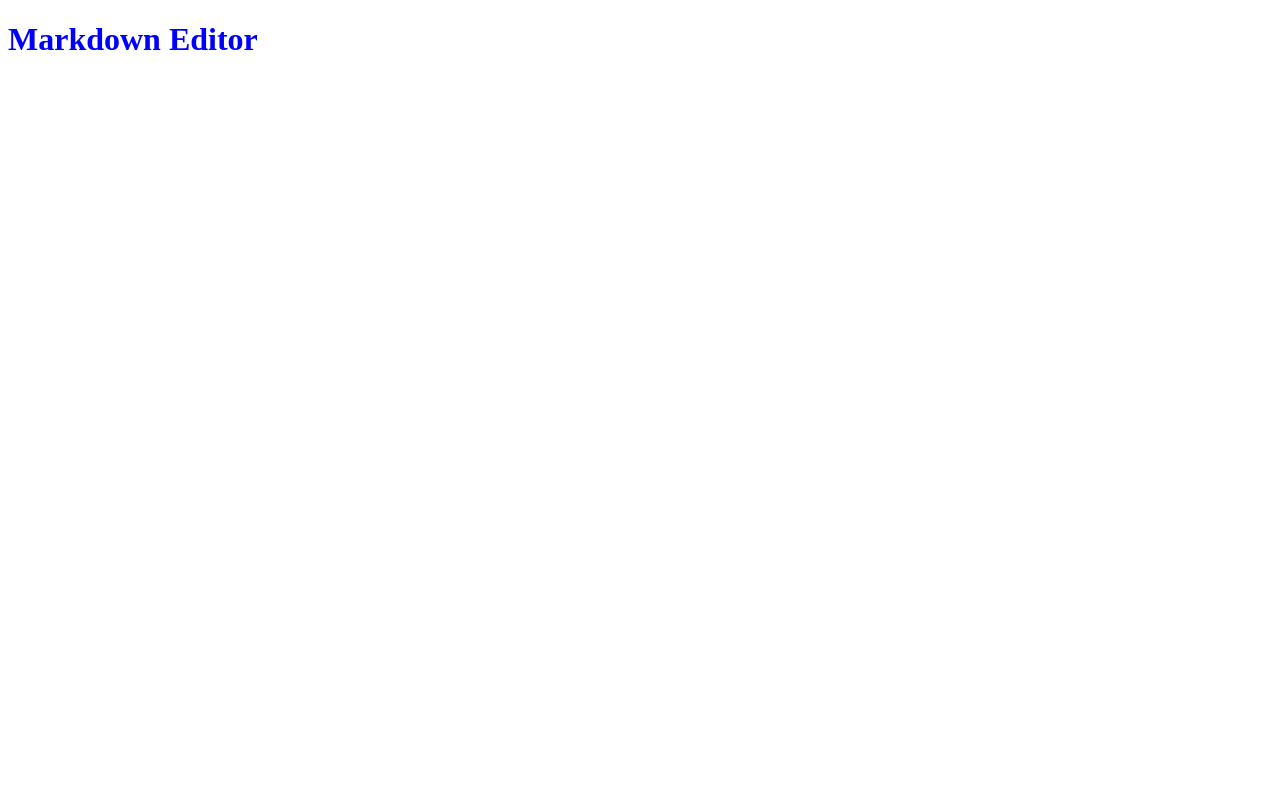
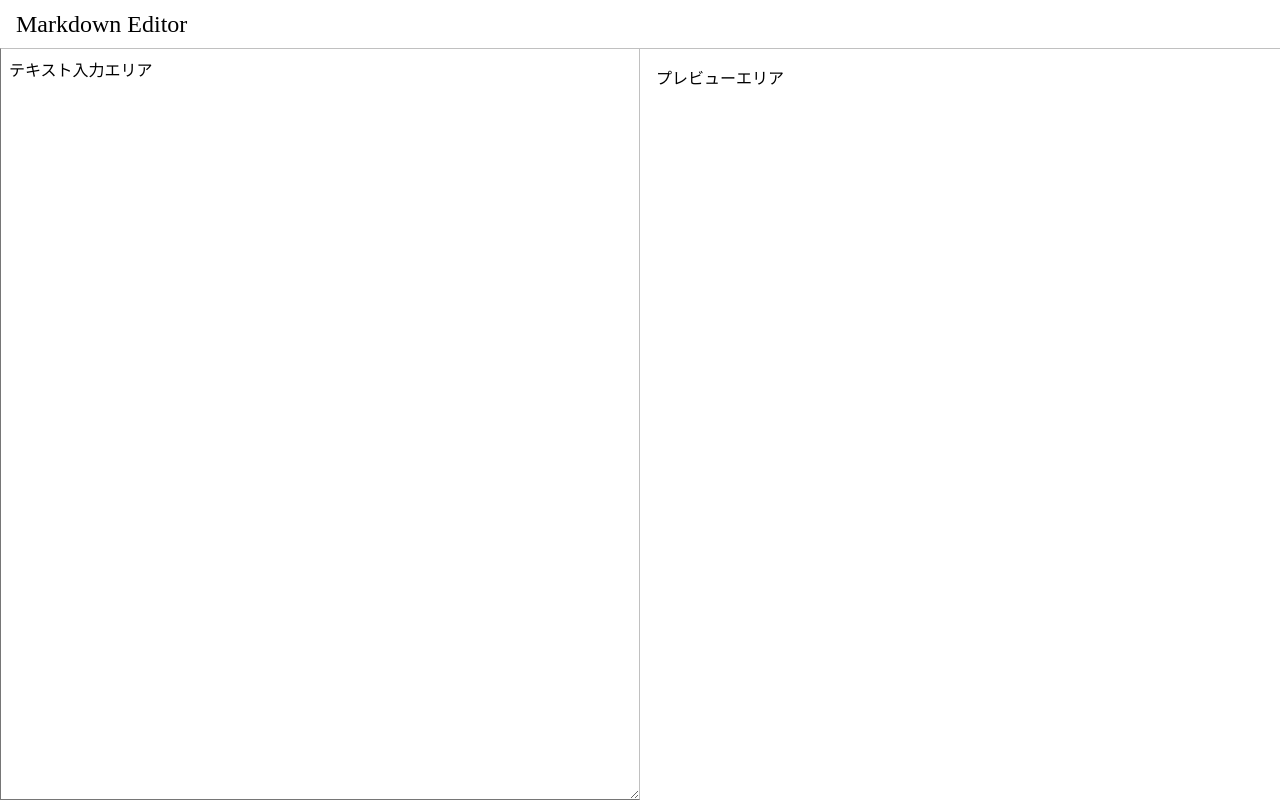
Before and after one commit to kuromon11/techpit-react-editor, a React app: page /editor in a window 1280 px wide. Built offline with nearby package versions, Linux system fonts and the light colour scheme.

Commit message:
feat: #2 エディタ画面の見た目の部分を作成

```diff
--- a/src/index.tsx
+++ b/src/index.tsx
@@ -1,10 +1,21 @@
 import * as React from 'react'; // ファイル内で使用しないが、JSXを使う場合はインポートの必要があるため必須
 import { render } from 'react-dom';
-import styled from 'styled-components';
+import { createGlobalStyle } from 'styled-components';
 
-const Header = styled.h1`
-  color: blue;
+import { Editor } from './pages/editor';
+
+// ページ全体に適用するスタイル
+const GlobalStyle = createGlobalStyle`
+  body * {
+    box-sizing: border-box;
+  }
 `;
-const Main = <Header>Markdown Editor</Header>;
+
+const Main = (
+  <>
+    <GlobalStyle />
+    <Editor />
+  </>
+);
 
 render(Main, document.getElementById('app'));
--- /dev/null
+++ b/src/pages/editor.tsx
@@ -0,0 +1,57 @@
+import * as React from 'react';
+import styled from 'styled-components';
+
+const Header = styled.header`
+  font-size: 1.5rem;
+  height: 2rem;
+  left: 0;
+  line-height: 2rem;
+  padding: 0.5rem 1rem;
+  position: fixed;
+  right: 0;
+  top: 0;
+`;
+
+const Wrapper = styled.div`
+  bottom: 0;
+  left: 0;
+  position: fixed;
+  right: 0;
+  top: 3rem;
+`;
+
+const TextArea = styled.textarea`
+  border-right: 1px solid silver;
+  border-top: 1px solid silver;
+  bottom: 0;
+  font-size: 1rem;
+  left: 0;
+  padding: 0.5rem;
+  position: absolute;
+  top: 0;
+  width: 50vw;
+`;
+
+const Preview = styled.div`
+  border-top: 1px solid silver;
+  bottom: 0;
+  overflow-y: scroll;
+  padding: 1rem;
+  position: absolute;
+  right: 0;
+  top: 0;
+  width: 50vw;
+`;
+
+// 関数コンポーネント
+export const Editor: React.FC = () => {
+  return (
+    <>
+      <Header>Markdown Editor</Header>
+      <Wrapper>
+        <TextArea value="テキスト入力エリア" />
+        <Preview>プレビューエリア</Preview>
+      </Wrapper>
+    </>
+  );
+};
```
